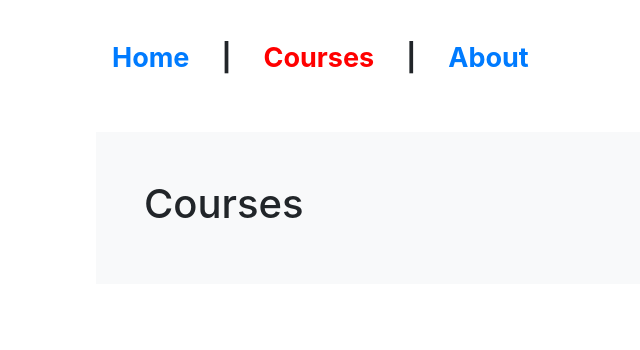
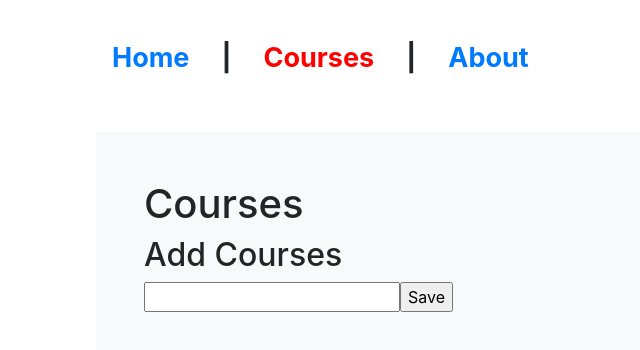
Before and after one commit to Vasanthi-Gopavarapu/course-viewer-solutions, a React (Create React App) app in the folder course-viewer/: page /courses in a window 1280 px wide. Shown: the top 350 px of the page, without its empty margins (44-684 px from the left). Built offline with nearby package versions, Linux system fonts and the light colour scheme.

Commit message:
commit 2 with EX-03 from Course-viewer

```diff
--- a/course-viewer/src/Courses.js
+++ b/course-viewer/src/Courses.js
@@ -2,15 +2,87 @@ import React from 'react';
 import './App.css';
 import "bootstrap/dist/css/bootstrap.min.css";
 
-function Courses() {
+class Courses extends React.Component {
+    constructor(props) {
+        super(props);
+        if(this.state === undefined || this.state === null)
+        {
+             this.state = {
+                value: '',
+                items: []
+             };
+        }
+             console.log("constructor", this.state);
 
+
+        this.handleChange = this.handleChange.bind(this);
+        this.handleSubmit = this.handleSubmit.bind(this);
+    }
+
+    async handleChange(e) {
+        console.log("handlechange initial state", this.state);
+         await this.setState({value: e.target.value});
+        console.log(this.state);
+    }
+
+    async handleSubmit(e) {
+        e.preventDefault();
+        console.log("before", this.state);
+
+        await this.setState(state => {
+             const items = state.items.concat(state.value);
+
+             return {
+                 items,
+                 value:''
+             }
+        });
+        console.log("after", this.state);
+    }
+
+ render(){
+     console.log("render");
+     //const items = this.state.items;
       return (
         <div className="container p-5 my-3 bg-light">
           <h1>Courses</h1>
-        </div>
+          <Addedcourses items={this.state.items}/>
+          <h2>Add Courses</h2>
+          <form onSubmit={this.handleSubmit}>
+                <div className="form-group">
+                <label>
+                <input type="text" value={this.state.value} onChange={this.handleChange} />
+                </label>
+                <input type="submit" value="Save" />
+              </div>
+           </form>
+     </div>
+      );
+ }
 
-      );
 }
 
 
+function Addedcourses(props) {
+
+    const items = props.items
+    if(items.length > 0)
+    {
+    const listItems = items.map((item, index) =>
+    <li key={index}> {item} </li>
+    );
+    return (
+        <ul>
+            {listItems}
+        </ul>
+        );
+
+    }
+
+    return null;
+
+}
+
+
+
 export default Courses;
```
